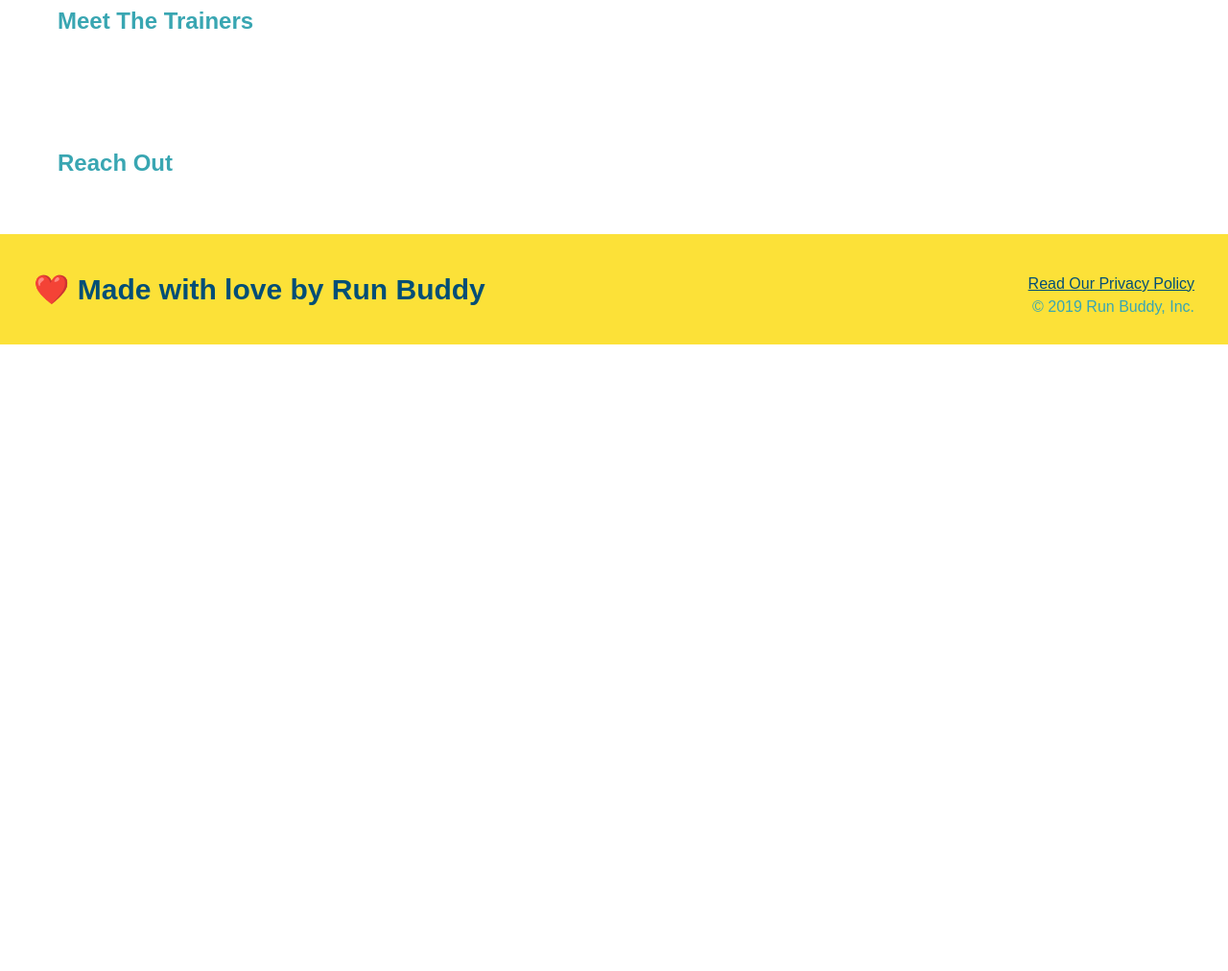
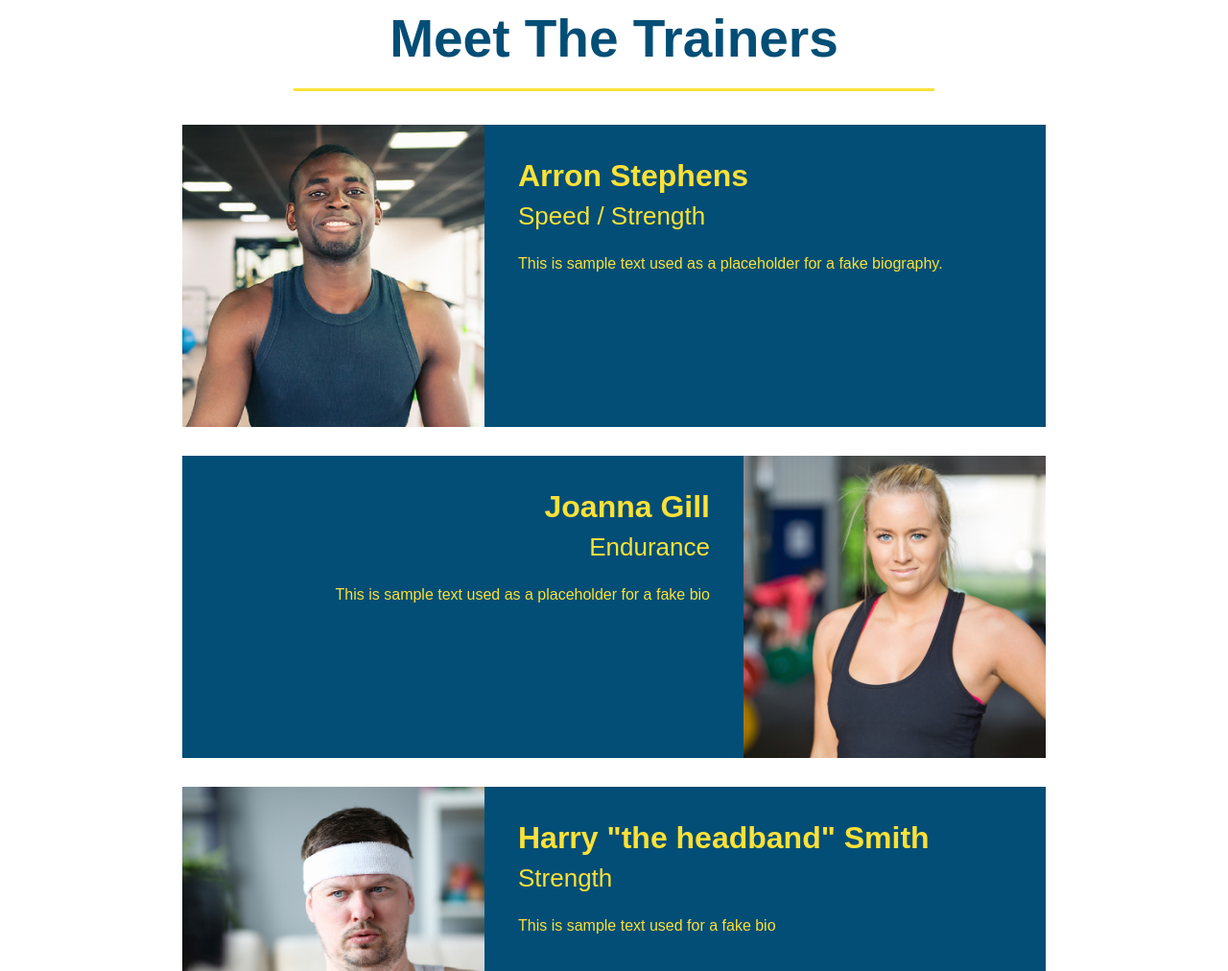
Before and after one commit to Bradkeller2117/Run-Buddy, a plain HTML site: page index.html in a window 1280 px wide. Shown: the part 2680-3692 px from the top of the page at 96% size. Before the commit the page ends 3039 px from the top, so only its background shows below. Drawn offline with Linux system fonts and the light colour scheme.

Commit message:
Added Trainer Bios

```diff
--- a/assests/css/style.css
+++ b/assests/css/style.css
@@ -176,3 +176,45 @@ section {
 .steps span {
     font-size: 38px;
 }
+.trainers {
+    text-align: center;
+
+}
+.trainer{
+    width: 900px;
+    margin: 0 auto 30px auto;
+    background: #024e76;
+    color: #fce138;
+    overflow: auto;
+
+}
+.trainer img {
+    width: 35%;
+    float: left;
+
+}
+.trainer-bio {
+    padding: 35px;
+    float: left;
+    width: 65%;
+}
+.text-left {
+    text-align: left;
+}
+.text-right {
+    text-align: right;
+
+}
+.trainer-bio h3 {
+    font-size: 32px;
+    margin-bottom: 8px;
+}
+.trainer-bio h4 {
+    font-weight: lighter;
+    font-size: 26px;
+    margin-bottom: 25px;
+}
+.trianer-bio p {
+    font-size: 17px;
+    line-height: 1.3;
+}
--- a/index.html
+++ b/index.html
@@ -100,8 +100,41 @@
         </div>
     </section>
 
-    <section id="meet-the-trainers">
-        <h2> Meet The Trainers</h2>
+    <section id="your-trainers" class= "trainers">
+        <h2 class= "section-title primary-border">
+            Meet The Trainers
+        </h2>
+        <article class="trainer">
+            <img src="./assests/images/trainer-1.jpg" alt="Arron Stephens in his workout clothes, ready to pump some iron " />
+            <div class="trainer-bio text-left">
+               <h3> Arron Stephens</h3>
+               <h4>Speed / Strength</h4>
+               <p>
+                   This is sample text used as a placeholder for a fake biography.
+               </p>
+            </div>
+        </article>
+
+        <article class="trainer">
+            <div class="trainer-bio text-right">
+                <h3>Joanna Gill</h3>
+                <h4>Endurance</h4>
+                <p>
+                    This is sample text used as a placeholder for a fake bio
+                </p>
+            </div>
+            <img src="./assests/images/trainer-2.jpg" alt="Joanna Gill cooling off after a workout "/>
+        </article>
+        <article class="trainer">
+            <img src="./assests/images/trainer-3.jpg" alt="Harry Smith wearing a headband and lifting comically small pink weights" />
+            <div class="trainer-bio text-left">
+                <h3>Harry "the headband" Smith</h3>
+                <h4>Strength</h4>
+                <p>
+                    This is sample text used for a fake bio
+                </p>
+            </div>
+        </article>
     </section>
 
     <section id="your-trainers">
```
Also changed, not shown: assests/images/trainer-1.jpg (added), assests/images/trainer-2.jpg (added), assests/images/trainer-3.jpg (added).
